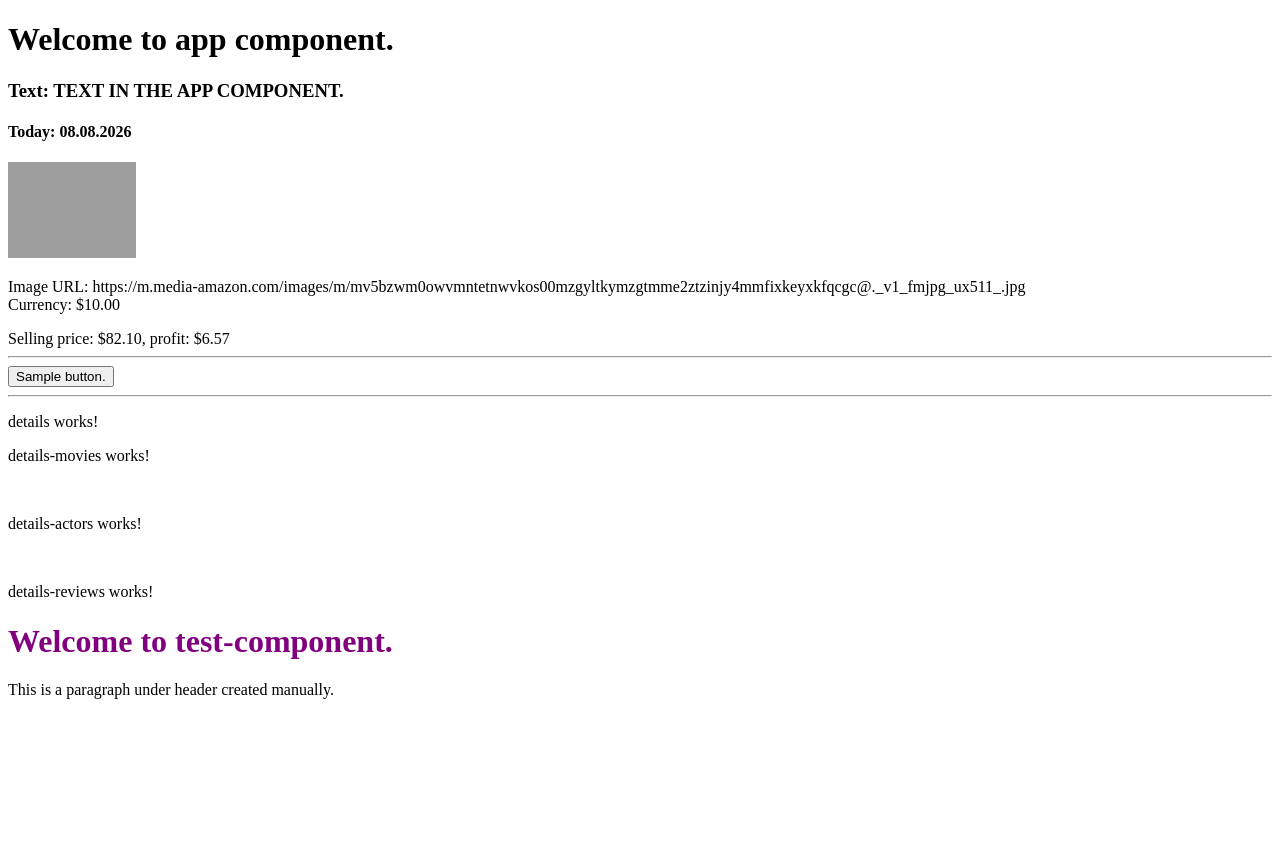
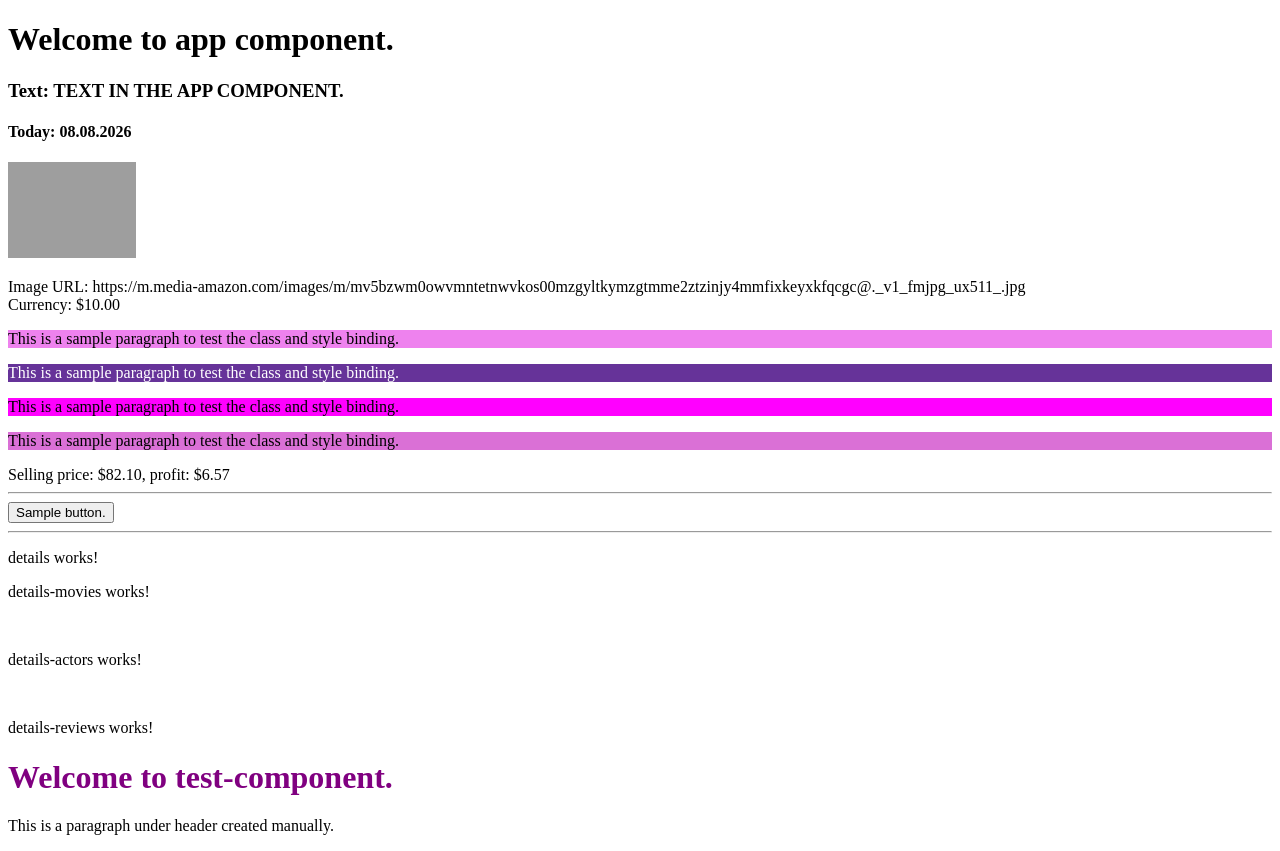
Before and after one commit to xkhusan/movies-app, an Angular app: page / in a window 1280 px wide. Before the commit the page ends 800 px from the top, so only its background shows below. Built offline with nearby package versions, Linux system fonts and the light colour scheme; grey boxes are pictures that could not be loaded.

Commit message:
feat: add sample paragraphs with class and style bindings in app component

```diff
--- a/src/app/app.css
+++ b/src/app/app.css
@@ -0,0 +1,11 @@
+.sample {
+    background-color: violet;
+}
+
+.sample-bg-color {
+    background-color: rebeccapurple;
+}
+
+.sample-color {
+    color: white;
+}
--- a/src/app/app.html
+++ b/src/app/app.html
@@ -8,6 +8,22 @@
     Image URL: {{ imageUrl | lowercase }}
     <br>
     Currency: {{ price | currency }}
+</p>
+
+<p [class.sample]="isSampleApplied">
+    This is a sample paragraph to test the class and style binding.
+</p>
+
+<p [class]="multipleClasses">
+    This is a sample paragraph to test the class and style binding.
+</p>
+
+<p [style]="multipleStyles">
+    This is a sample paragraph to test the class and style binding.
+</p>
+
+<p [style.backgroundColor]="bgColor">
+    This is a sample paragraph to test the class and style binding.
 </p>
 
 <span>
--- a/src/app/app.ts
+++ b/src/app/app.ts
@@ -19,5 +19,9 @@ export class App {
 	price = 10;
 	sellingPrice = 82.10;
 	imageWidth = 128;
-	attributeValue = "movies-app-test-value";
+	attributeValue = 'movies-app-test-value';
+	isSampleApplied = true;
+	multipleClasses = 'sample-bg-color sample-color';
+	multipleStyles = 'background-color: magenta; color: black;';
+	bgColor = 'orchid';
 }
```
